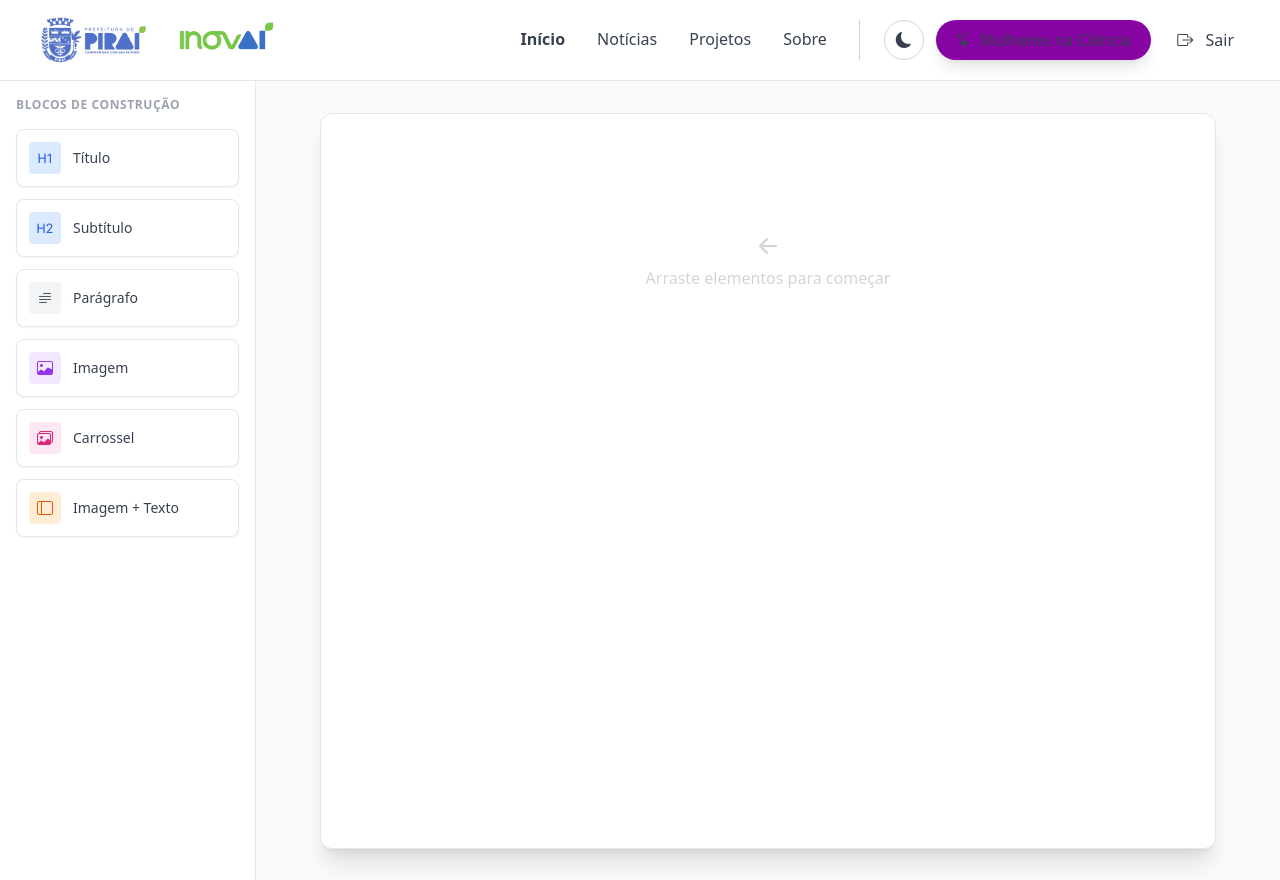
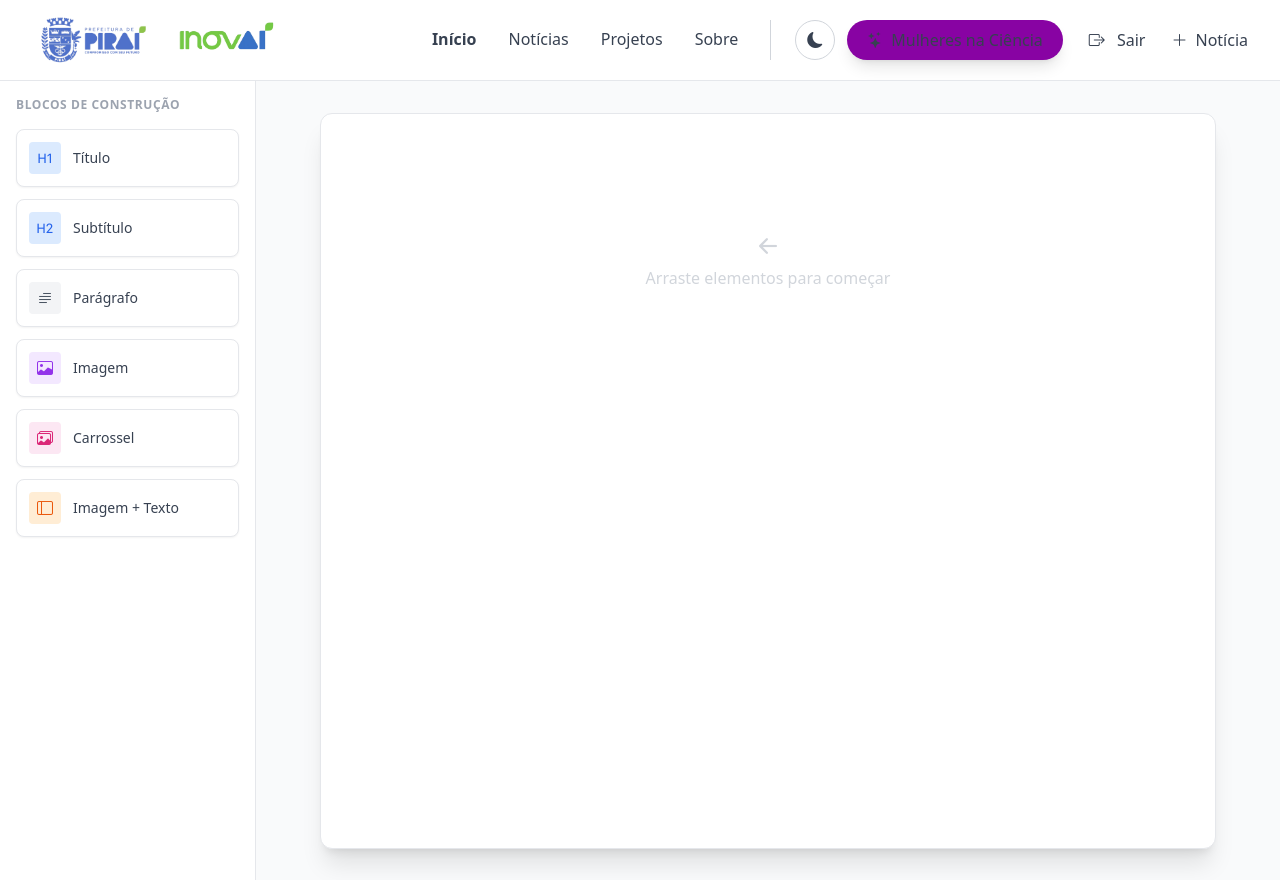
Before and after one commit to samuel-bz/PORTAL-INOVAI, a Django app: page /editor/ in a window 1280 px wide. Shown: the top 880 px of the page. Run offline with Django 5.2, Linux system fonts and the light colour scheme; the visitor is signed in with stand-in values (Sample User, id 1); some libraries are stand-ins or nearby versions.

Commit message:
adicionado o botão que direciona para página do editor

```diff
--- a/portal/templates/components/navbar.html
+++ b/portal/templates/components/navbar.html
@@ -41,7 +41,10 @@
                     {% if user.is_authenticated%}
                     <!-- Botão para logout-->
                     <a href="{% url 'portal:logout' %}" id="logoutBtn" class="text-white hover:text-[#fd0e6f] transition border-2 border-white rounded-full hover:border-[#fd0e6f] px-3 py-1">
-                        <i class="bi bi-box-arrow-right mr-2"></i> Sair
+                        <i class="bi bi-box-arrow-right mr-2"></i> Sair </a>
+                    <!-- Botão para editor de notícias -->
+                    <a id="newsAddBtn" href="{% url 'portal:news_editor' %}" class="text-white hover:text-brand-blue transition rounded-full py-1 flex items-center gap-2">
+                        <i class="bi bi-plus-lg"></i> Notícia
                     </a>
                     {% endif %}
                 </div>
--- a/portal/templates/login.html
+++ b/portal/templates/login.html
@@ -7,6 +7,7 @@
 const navLinks = navbar ? navbar.querySelectorAll('div.hidden.md\\:flex > a') : [];
 const logoImgs = navbar ? navbar.querySelectorAll('.flex-shrink-0 img') : [];
 const logoutBtn = navbar ? navbar.querySelector('#logoutBtn') : null;
+const newsAddBtn = navbar ? navbar.querySelector('#newsAddBtn') : null;
 if (navbar) {
     navbar.classList.remove('bg-transparent', 'text-white', 'border-white/20');
     navbar.classList.add('bg-white', 'dark:bg-gray-800', 'shadow-md');
@@ -19,6 +20,11 @@ if (navbar) {
     if (typeof logoutBtn !== 'undefined' && logoutBtn) {
         logoutBtn.classList.remove('text-white', 'border-white');
         logoutBtn.classList.add('text-gray-600', 'dark:text-gray-300', 'border-gray-300');
+    }
+    // Ajustar botão de adicionar notícia caso exista
+    if (typeof newsAddBtn !== 'undefined' && newsAddBtn) {
+        newsAddBtn.classList.remove('text-white', 'border-transparent');
+        newsAddBtn.classList.add('text-gray-600', 'dark:text-gray-300', 'border-gray-300');
     }
     navLinks.forEach(link => {
         link.classList.remove('text-white');
```
Also changed, not shown: portal/templates/index.html (+13 -0 lines), portal/templates/mulheres.html (+7 -0 lines).
